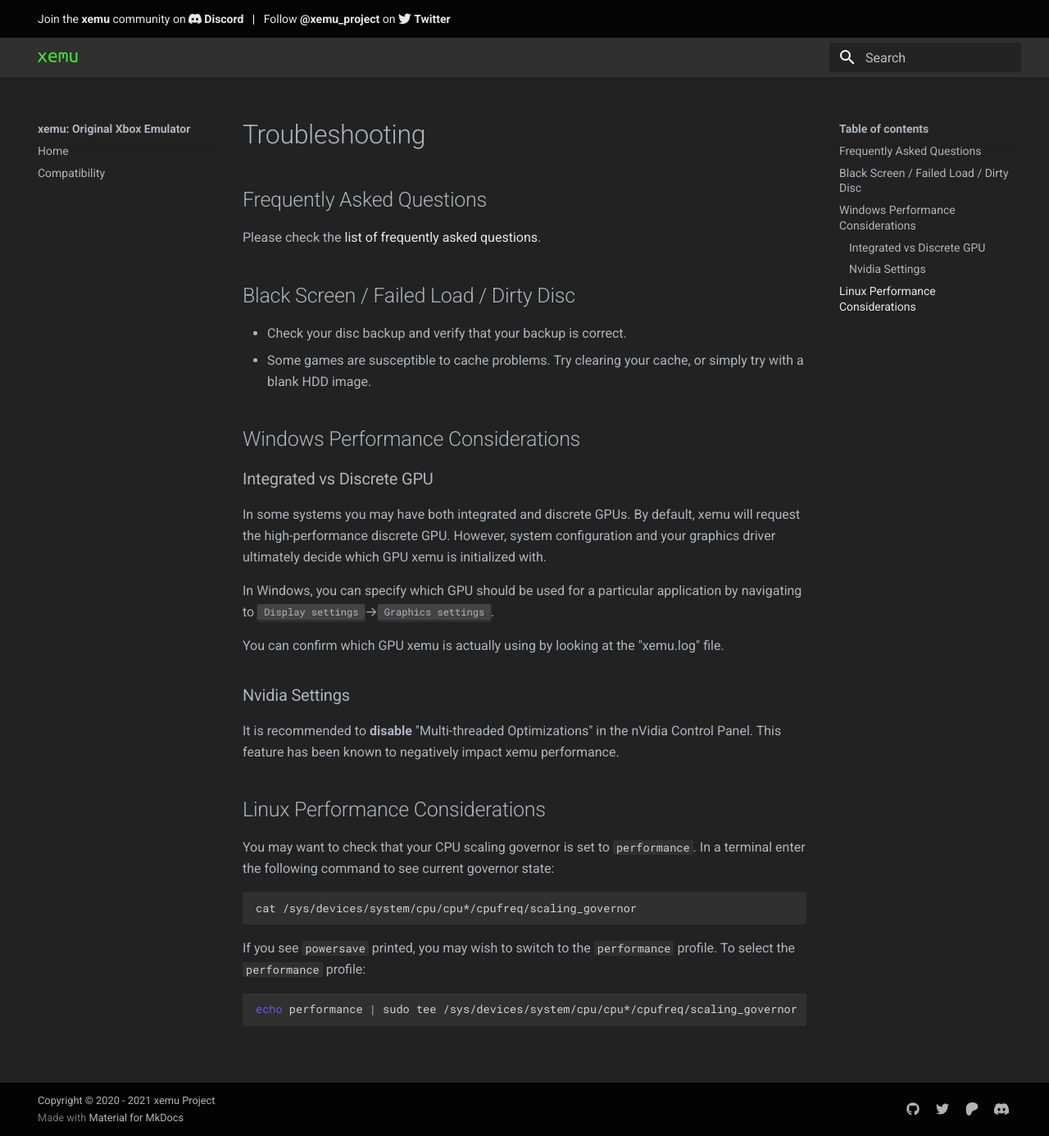
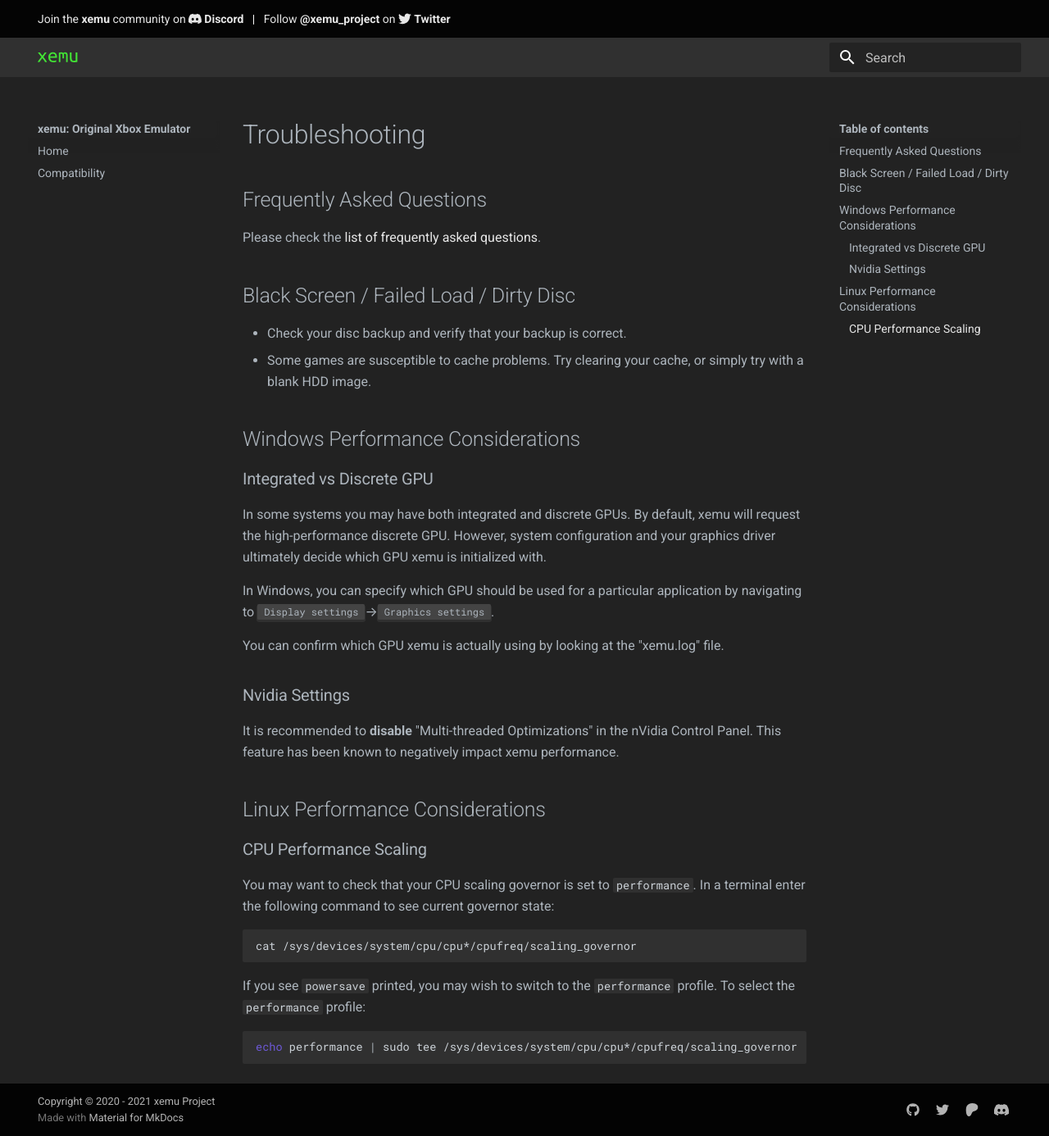
Before and after one commit to xemu-project/xemu-website, an MkDocs documentation site: the page built from docs/docs/troubleshooting.md, in a window 1280 px wide and 1386 px high. Shown: the whole window at 82% size. Built offline with MkDocs 1.6.1 and Material for MkDocs 9.7.7, drawn with Linux system fonts in a browser that asks for light colours.

Commit message:
Tweak subsection header

```diff
--- a/docs/docs/troubleshooting.md
+++ b/docs/docs/troubleshooting.md
@@ -30,6 +30,8 @@ performance.
 
 ## Linux Performance Considerations
 
+### CPU Performance Scaling
+
 You may want to check that your CPU scaling governor is set to `performance`.
 In a terminal enter the following command to see current governor state:
 
```
